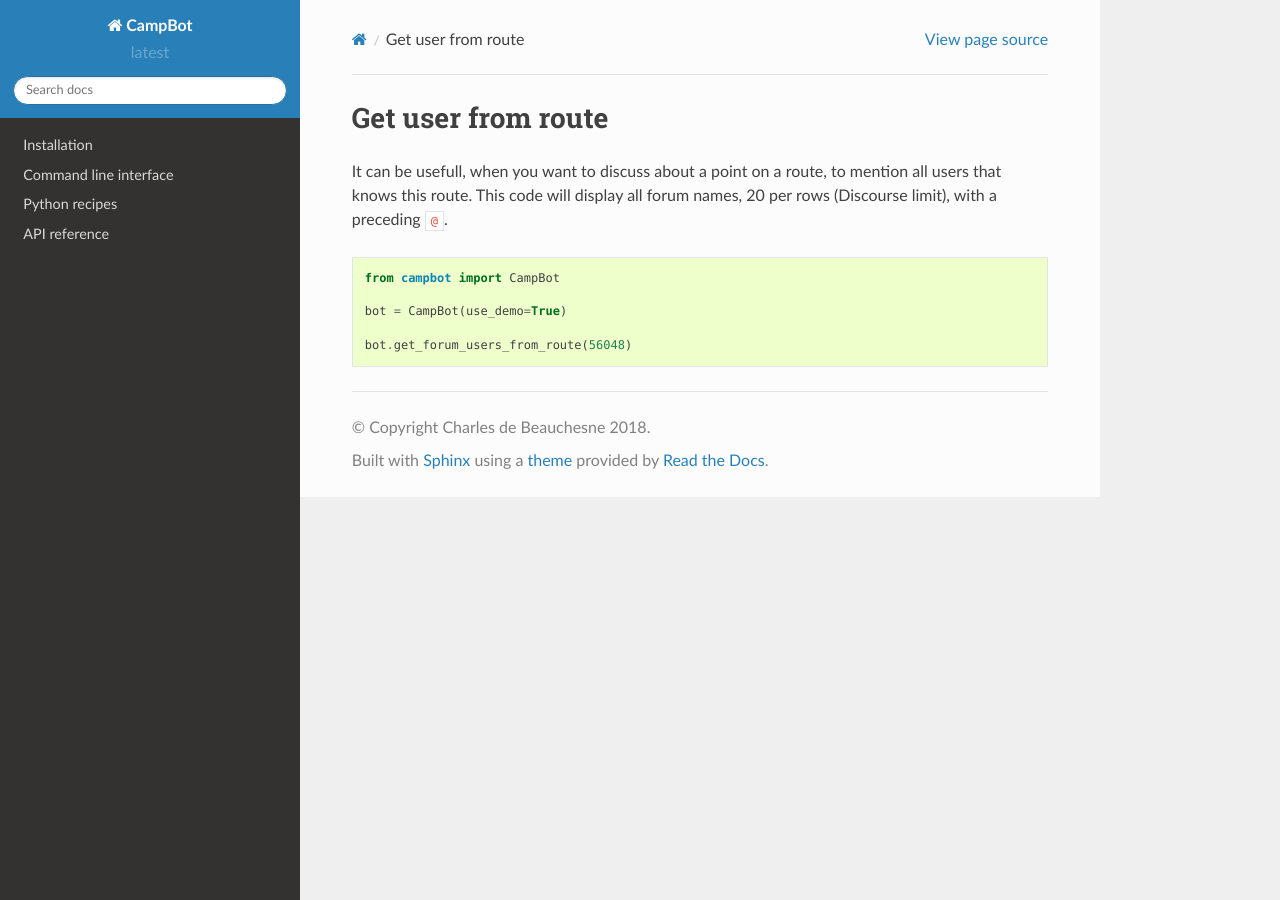
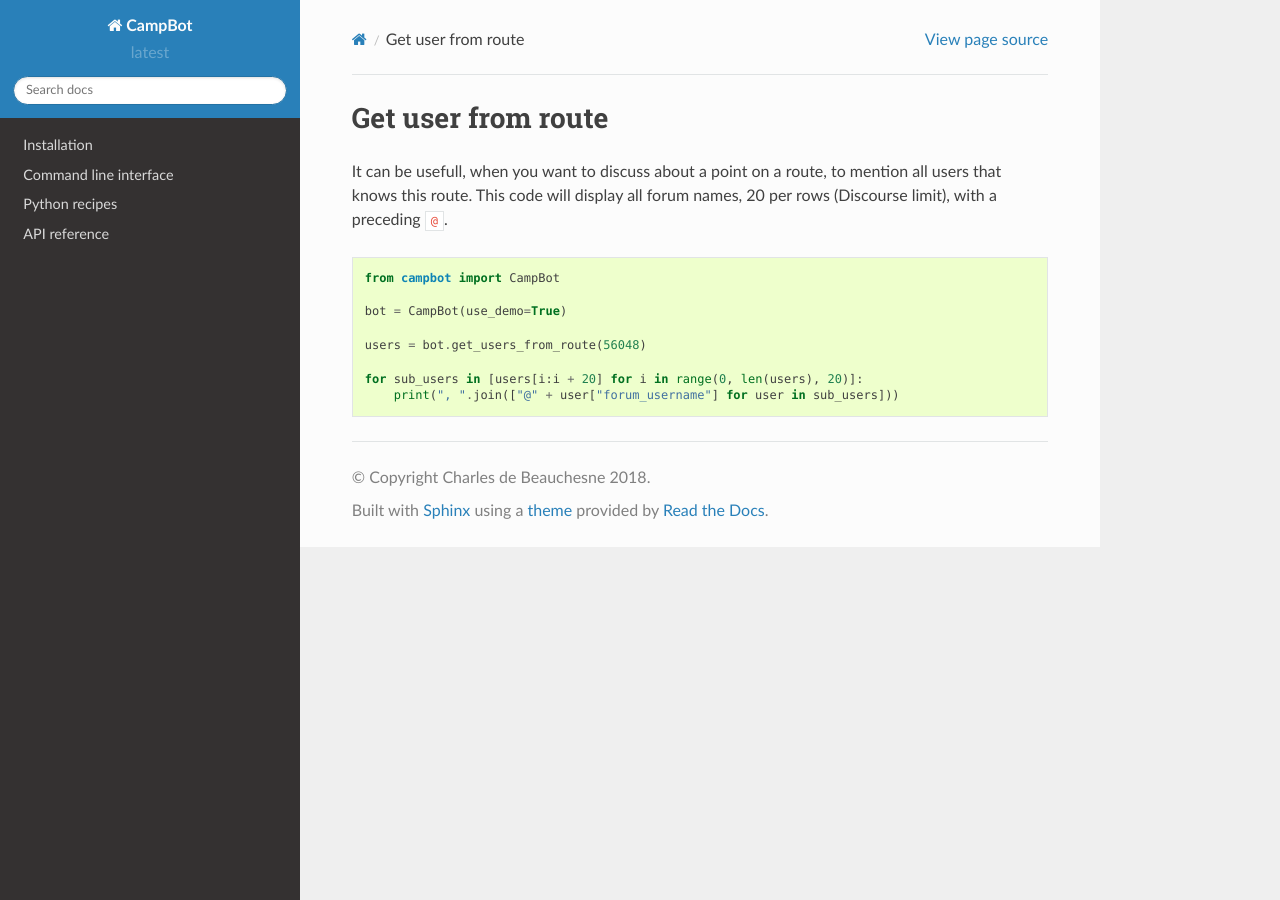
Before and after one commit to c2corg/CampBot, a Sphinx documentation site: the page built from docs/recipes/get_forum_users_from_route.rst, in a window 1280 px wide. Built offline with Sphinx 7.4.7 and the Read the Docs theme 2.0.0, drawn with Linux system fonts in a browser that asks for light colours.

Commit message:
rewamp get_users_from_route and add get_documents

```diff
--- a/docs/API/CampBot.rst
+++ b/docs/API/CampBot.rst
@@ -2,11 +2,11 @@ CampBot class
 =============
 
 .. autoclass:: campbot.CampBot
-   :members: login, clean, export, export_contributions, fix_recent_changes
+   :members: login, clean, export, export_contributions, fix_recent_changes, get_documents_from_url, get_users_from_route
 
 Properties
 ----------
 
 * ``bot.wiki`` : a :doc:`WikiBot instance </API/WikiBot>`
-* ``bot.forum`` : a :doc:`Forum instance </API/ForumBot>`
+* ``bot.forum`` : a :doc:`ForumBot instance </API/ForumBot>`
 * ``bot.moderator`` : Boolean, True if logged with a moderator account
--- a/docs/recipes/get_forum_users_from_route.rst
+++ b/docs/recipes/get_forum_users_from_route.rst
@@ -9,4 +9,7 @@ It can be usefull, when you want to discuss about a point on a route, to mention
 
     bot = CampBot(use_demo=True)
 
-    bot.get_forum_users_from_route(56048)
+    users = bot.get_users_from_route(56048)
+
+    for sub_users in [users[i:i + 20] for i in range(0, len(users), 20)]:
+        print(", ".join(["@" + user["forum_username"] for user in sub_users]))
```
Also changed, not shown: docs/install.rst (+3 -4 lines), 2 other files.
